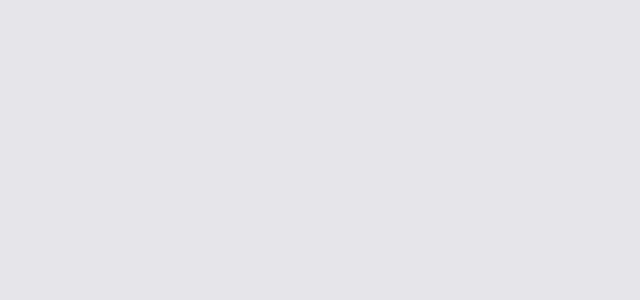
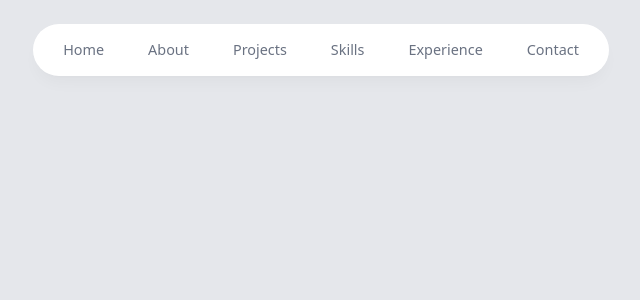
Before and after one commit to Zuekiin/portfolio_project, a Next.js app: page / in a window 1280 px wide. Shown: the top 300 px of the page, without its empty margins (319-959 px from the left). Built offline with nearby package versions, Linux system fonts and the light colour scheme.

Commit message:
add create header

```diff
--- a/app/layout.tsx
+++ b/app/layout.tsx
@@ -1,6 +1,7 @@
 import type { Metadata } from "next";
 import { Geist, Geist_Mono } from "next/font/google";
 import "./globals.css";
+import Header from "@/components/header";
 
 const geistSans = Geist({
   variable: "--font-geist-sans",
@@ -26,8 +27,9 @@
   return (
     <html lang="en">
       <body
-        className={`${geistSans.variable} ${geistMono.variable} antialiased bg-gray-200`}
+        className={`${geistSans.variable} ${geistMono.variable} antialiased bg-gray-200 h-[5000px]`}
       >
+        <Header />
         {children}
       </body>
     </html>
--- /dev/null
+++ b/components/header.tsx
@@ -0,0 +1,37 @@
+"use client";
+
+import React from "react";
+import { motion } from "framer-motion";
+import { links } from "@/lib/data";
+import Link from "next/link";
+
+export default function Header() {
+  return (
+    <header className="z-[999] relative">
+      <motion.div
+        className=" fixed top-0 left-1/2  h-[4.5rem] w-full rounded-none border-white border-opacity-40 bg-white bg-opacity-80 shadow-lg shadow-black/[0.03] backdrop-blur-[0.5rem] sm:top-6 sm:h-[3.25rem] sm:w-[36rem] sm:rounded-full"
+        initial={{ y: -100, x: "-50%", opacity: 0 }}
+        animate={{ y: 0, x: "-50%", opacity: 1 }}
+      ></motion.div>
+      <nav className="flex fixed top-[0.15rem] left-1/2 h-12 -translate-x-1/2 py-2 sm:top-[1.7rem] sm:h-[initial] sm:py-0">
+        <ul className="flex w-[22rem] flex-wrap items-center justify-center gap-y-1 text-[0.9rem] font-medium text-gray-500 sm:w-[initial] sm:flex-nowrap sm:gap-5">
+          {links.map((link) => (
+            <motion.li
+              className="h-3/4 flex items-center justify-center"
+              key={link.hash}
+              initial={{ y: -100, opacity: 0 }}
+              animate={{ y: 0, opacity: 1 }}
+            >
+              <Link
+                className="flex w-full items-center justify-center p-3 hover:text-gray-950 transition"
+                href={link.hash}
+              >
+                {link.name}
+              </Link>
+            </motion.li>
+          ))}
+        </ul>
+      </nav>
+    </header>
+  );
+}
--- a/package.json
+++ b/package.json
@@ -9,6 +9,7 @@
     "lint": "next lint"
   },
   "dependencies": {
+    "framer-motion": "^12.6.3",
     "next": "15.2.4",
     "react": "^19.0.0",
     "react-dom": "^19.0.0",
```
Also changed, not shown: 1 other file (tests, documents, lock files or other folders).
